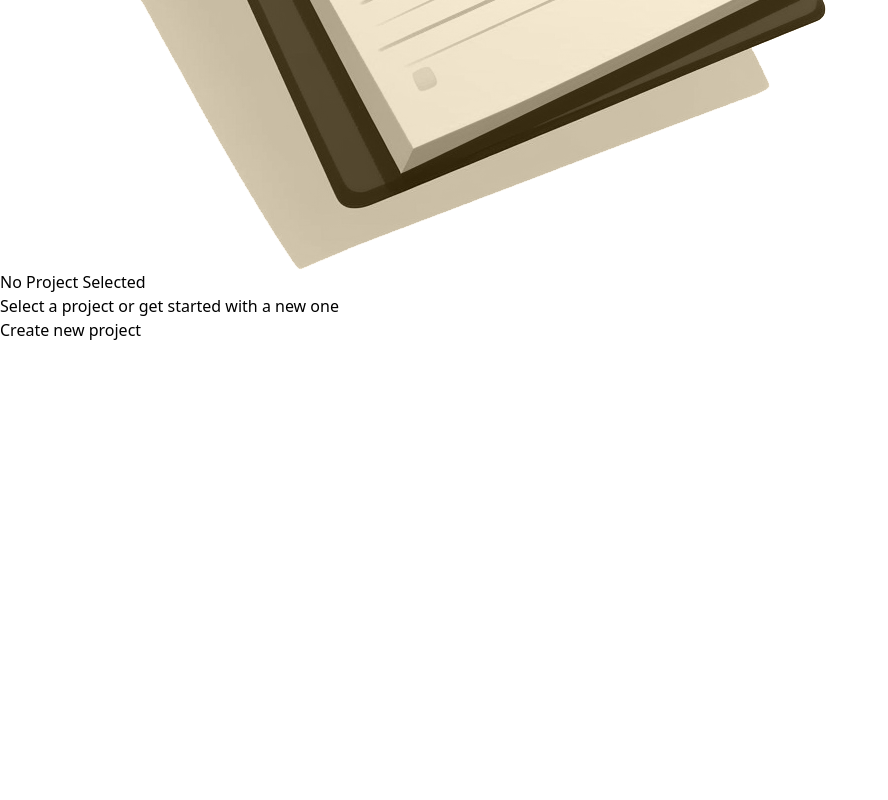
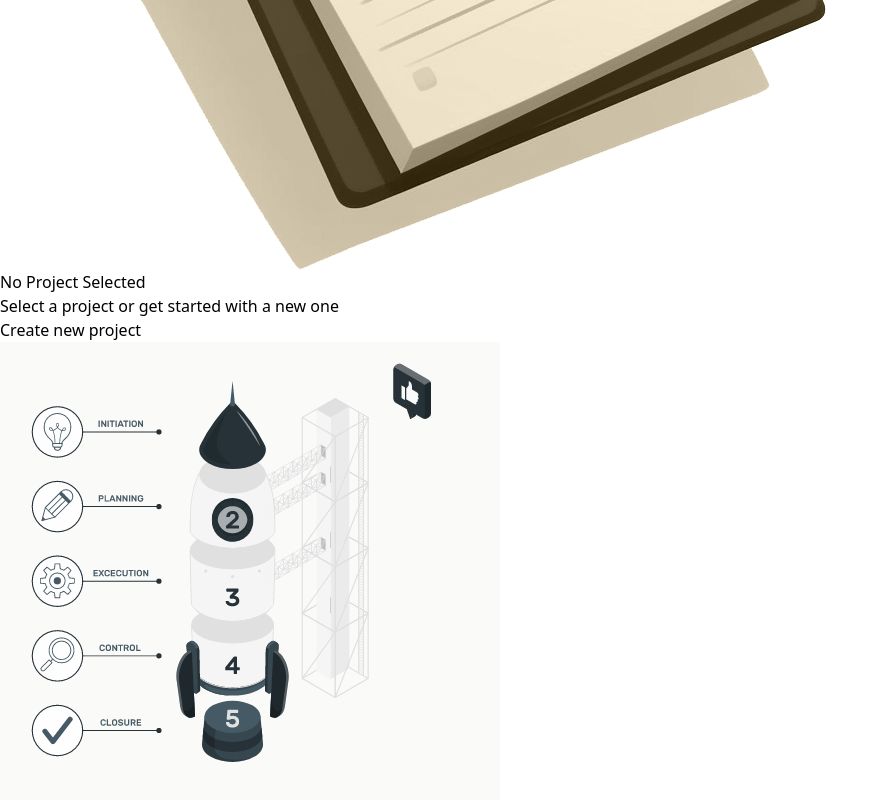
Before and after one commit to Irvan-Wijaya/ProjectManagement-App, a React (Vite) app: page / in a window 1280 px wide. Shown: the part 633-1433 px from the top of the page, without its empty margins (0-888 px from the left). Before the commit the page ends 975 px from the top, so only its background shows below. Built offline with nearby package versions, Linux system fonts and the light colour scheme.

Commit message:
review code + add illustration

```diff
--- a/src/App.jsx
+++ b/src/App.jsx
@@ -3,6 +3,7 @@ import Sidebar from "./components/Sidebar";
 import NoProjectSelected from "./components/noProjectSelected";
 import NewProject from "./components/NewProject";
 import SelectedProject from "./components/SelectedProject";
+import illustration from "./assets/ProjectStages.gif"
 
 function App() {
   const [projectState, setProjectState] = useState({
@@ -125,6 +126,9 @@ function App() {
         selectedProjectID={projectState.selectedProjectId}
       />
       {content}
+      <div className="w-[35rem] mt-16">
+        <img src={illustration} alt="" />
+      </div>
     </main>
   );
 }
```
Also changed, not shown: src/assets/ProjectStages.gif (added).
